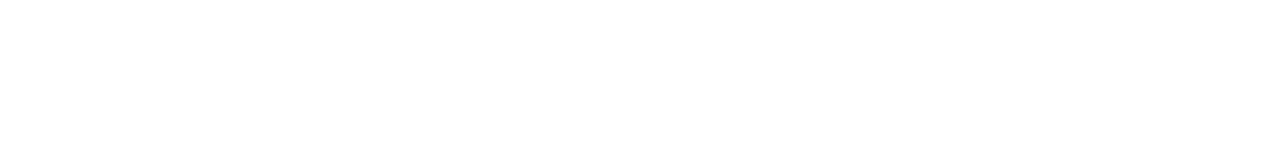
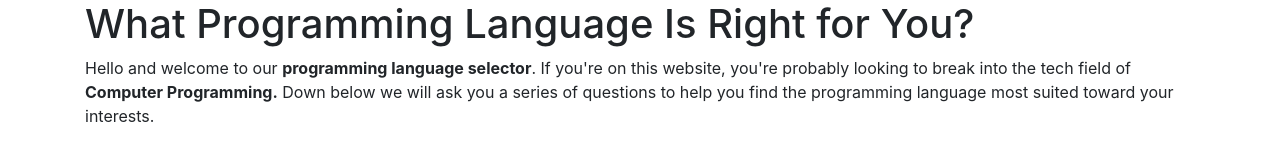
Before and after one commit to jarretjeter/programming-language-suggester, a plain HTML site: page index.html in a window 1280 px wide. Drawn offline with Linux system fonts and the light colour scheme.

Commit message:
add 'container div' with h1 and p element text

```diff
--- a/index.html
+++ b/index.html
@@ -5,9 +5,12 @@
   <link href="css/styles.css" rel="stylesheet" type="text/css" media="all">
   <script src="js/jquery-3.6.0.js"></script>
   <script src="js/scripts.js"></script>
-  <title></title>
+  <title>Programming Language Suggester</title>
 </head>
 <body>
-
+  <div class="container">
+    <h1>What Programming Language Is Right for You?</h1>
+    <p>Hello and welcome to our <strong>programming language selector</strong>. If you're on this website, you're probably looking to break into the tech field of <strong>Computer Programming.</strong> Down below we will ask you a series of questions to help you find the programming language most suited toward your interests.</p>
+  </div>
 </body>
 </html>
```
